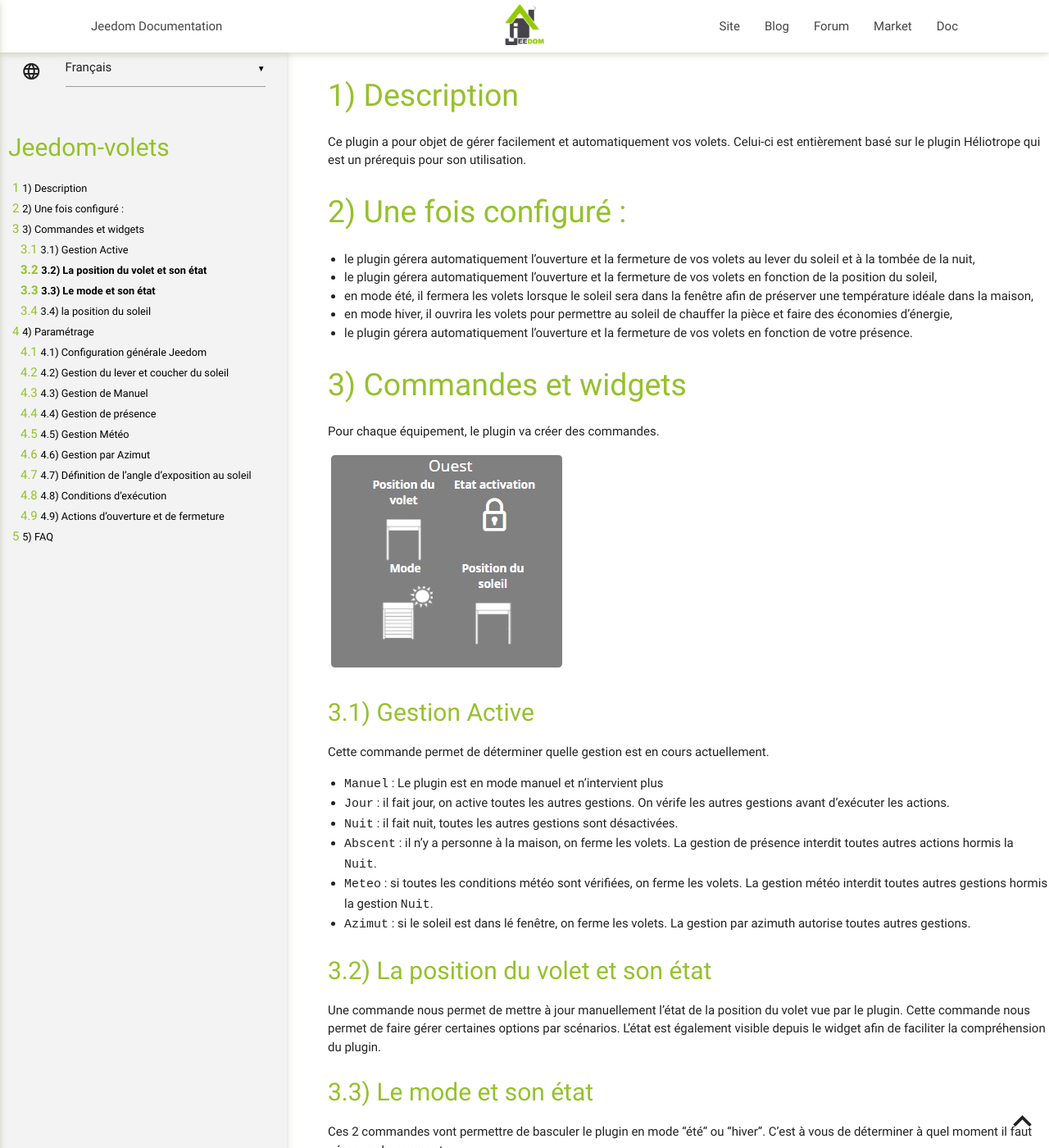
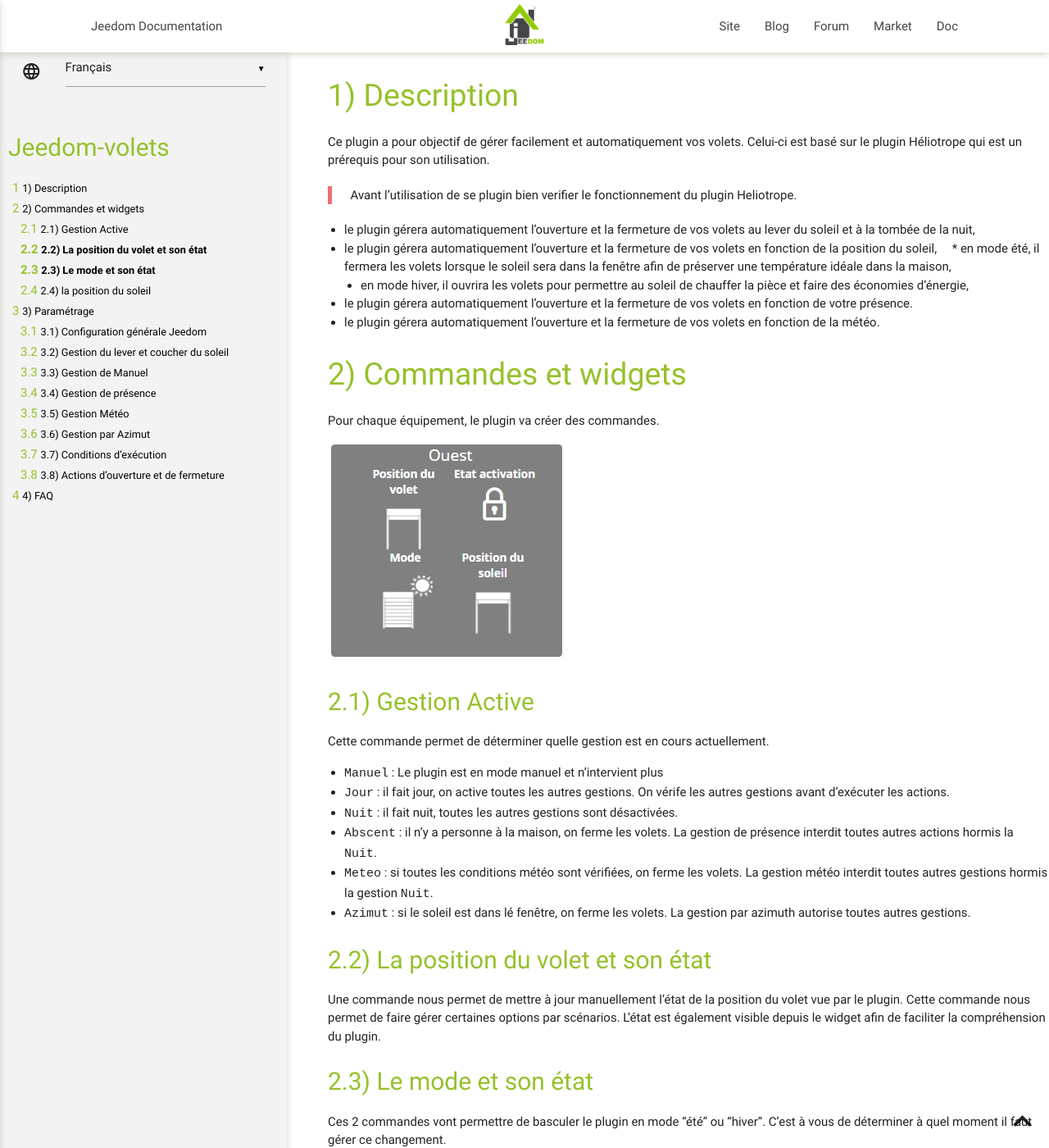
Before and after one commit to ndy913/Jeedom-Volets, a Jekyll site: the page built from docs/fr_FR/index.md, in a window 1280 px wide and 1400 px high. Shown: the whole window at 82% size. Built offline with Jekyll 4.4.1, drawn with Linux system fonts in a browser that asks for light colours; our own code applies the rules of GitHub Pages for plain Markdown files; some of the changed text lies outside the part shown.

Commit message:
Update index.md

```diff
--- a/docs/fr_FR/index.md
+++ b/docs/fr_FR/index.md
@@ -1,15 +1,15 @@
 Description
 ===
-Ce plugin a pour objet de gérer facilement et automatiquement vos volets.
-Celui-ci est entièrement basé sur le plugin Héliotrope qui est un prérequis pour son utilisation.
+Ce plugin a pour objectif de gérer facilement et automatiquement vos volets.
+Celui-ci est basé sur le plugin Héliotrope qui est un prérequis pour son utilisation.
+> Avant l'utilisation de se plugin bien verifier le fonctionnement du plugin Heliotrope.
 
-Une fois configuré :
-===
 * le plugin gérera automatiquement l'ouverture et la fermeture de vos volets au lever du soleil et à la tombée de la nuit,
 * le plugin gérera automatiquement l'ouverture et la fermeture de vos volets en fonction de la position du soleil,
- * en mode été, il fermera les volets lorsque le soleil sera dans la fenêtre afin de préserver une température idéale dans la maison,
- * en mode hiver, il ouvrira les volets pour permettre au soleil de chauffer la pièce et faire des économies d'énergie,
+    * en mode été, il fermera les volets lorsque le soleil sera dans la fenêtre afin de préserver une température idéale dans la maison,
+    * en mode hiver, il ouvrira les volets pour permettre au soleil de chauffer la pièce et faire des économies d'énergie,
 * le plugin gérera automatiquement l'ouverture et la fermeture de vos volets en fonction de votre présence.
+* le plugin gérera automatiquement l'ouverture et la fermeture de vos volets en fonction de la météo.
 
 Commandes et widgets
 ===
@@ -22,12 +22,12 @@ Gestion Active
 ---
 Cette commande permet de déterminer quelle gestion est en cours actuellement.
 
-- `Manuel` : Le plugin est en mode manuel et n'intervient plus
-- `Jour` : il fait jour, on active toutes les autres gestions. On vérife les autres gestions avant d'exécuter les actions.
-- `Nuit` : il fait nuit, toutes les autres gestions sont désactivées.
-- `Abscent` : il n'y a personne à la maison, on ferme les volets. La gestion de présence interdit toutes autres actions hormis la `Nuit`.
-- `Meteo` : si toutes les conditions météo sont vérifiées, on ferme les volets. La gestion météo interdit toutes autres gestions hormis la gestion `Nuit`.
-- `Azimut` : si le soleil est dans lé fenêtre, on ferme les volets. La gestion par azimuth autorise toutes autres gestions.
+* `Manuel` : Le plugin est en mode manuel et n'intervient plus
+* `Jour` : il fait jour, on active toutes les autres gestions. On vérife les autres gestions avant d'exécuter les actions.
+* `Nuit` : il fait nuit, toutes les autres gestions sont désactivées.
+* `Abscent` : il n'y a personne à la maison, on ferme les volets. La gestion de présence interdit toutes autres actions hormis la `Nuit`.
+* `Meteo` : si toutes les conditions météo sont vérifiées, on ferme les volets. La gestion météo interdit toutes autres gestions hormis la gestion `Nuit`.
+* `Azimut` : si le soleil est dans lé fenêtre, on ferme les volets. La gestion par azimuth autorise toutes autres gestions.
 
 La position du volet et son état
 ---
@@ -145,10 +145,8 @@ J'ajouterai donc une condition de ce type.
 ![introduction01](../images/ConditionTemps.jpg)
 
 
-Définition de l'angle d'exposition au soleil
----
+###Définition de l'angle d'exposition au soleil
 
-Nous allons maintenant déterminer l'angle d'exposition au soleil.
 Cette étape est importante pour le fonctionnement de la gestion en fonction de la position du soleil.
 
 ![introduction01](../images/ConfigurationMap.jpg)
```
